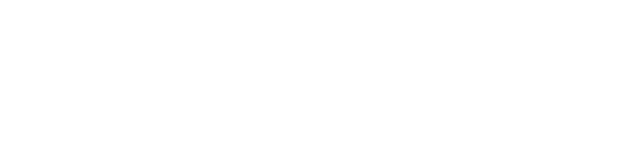
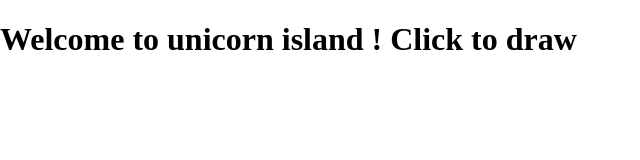
Before and after one commit to preeti1205/canvas, a plain HTML site: page index.html in a window 1280 px wide. Shown: the whole page, without its empty margins (0-640 px from the left). Drawn offline with Linux system fonts and the light colour scheme.

Commit message:
add a caption

```diff
--- a/index.html
+++ b/index.html
@@ -6,6 +6,7 @@
   <title>HTML5 Canvas</title>
 </head>
 <body>
+<h1> Welcome to unicorn island ! Click to draw </h1>
 <canvas id="draw" width="800" height="800"></canvas>
 <script>
 
```
